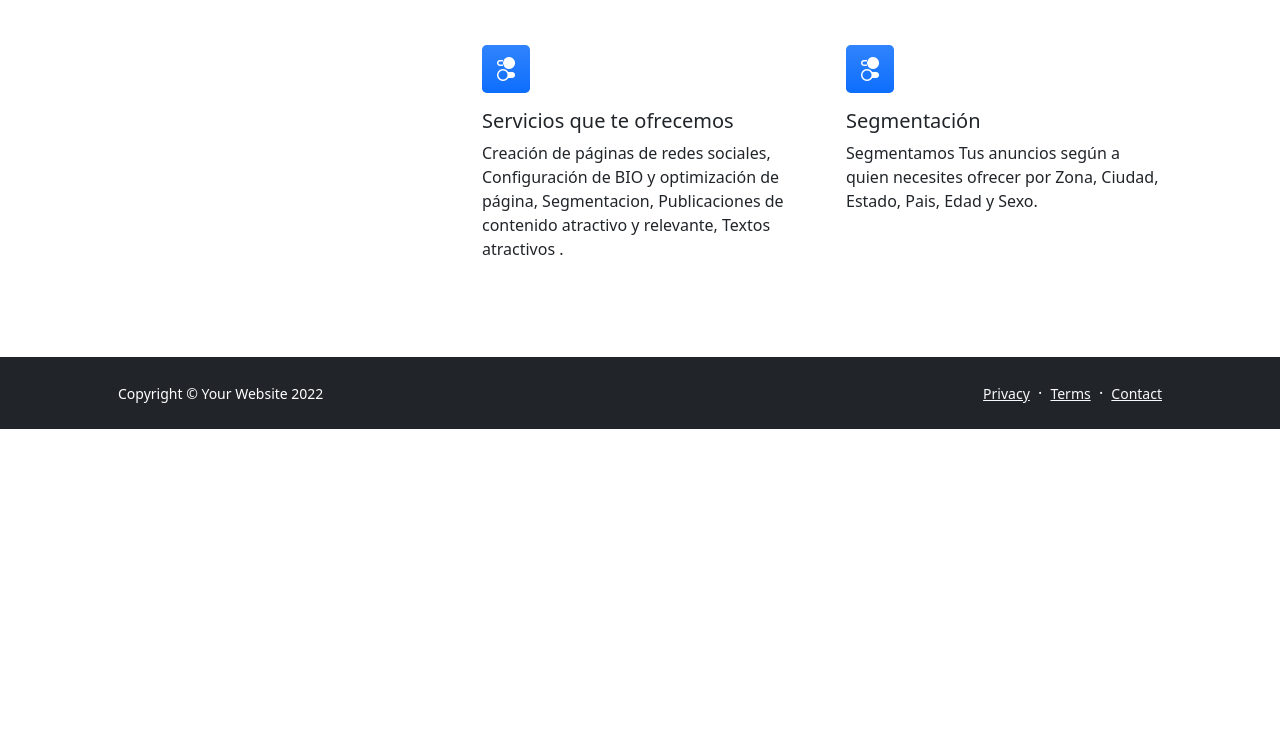
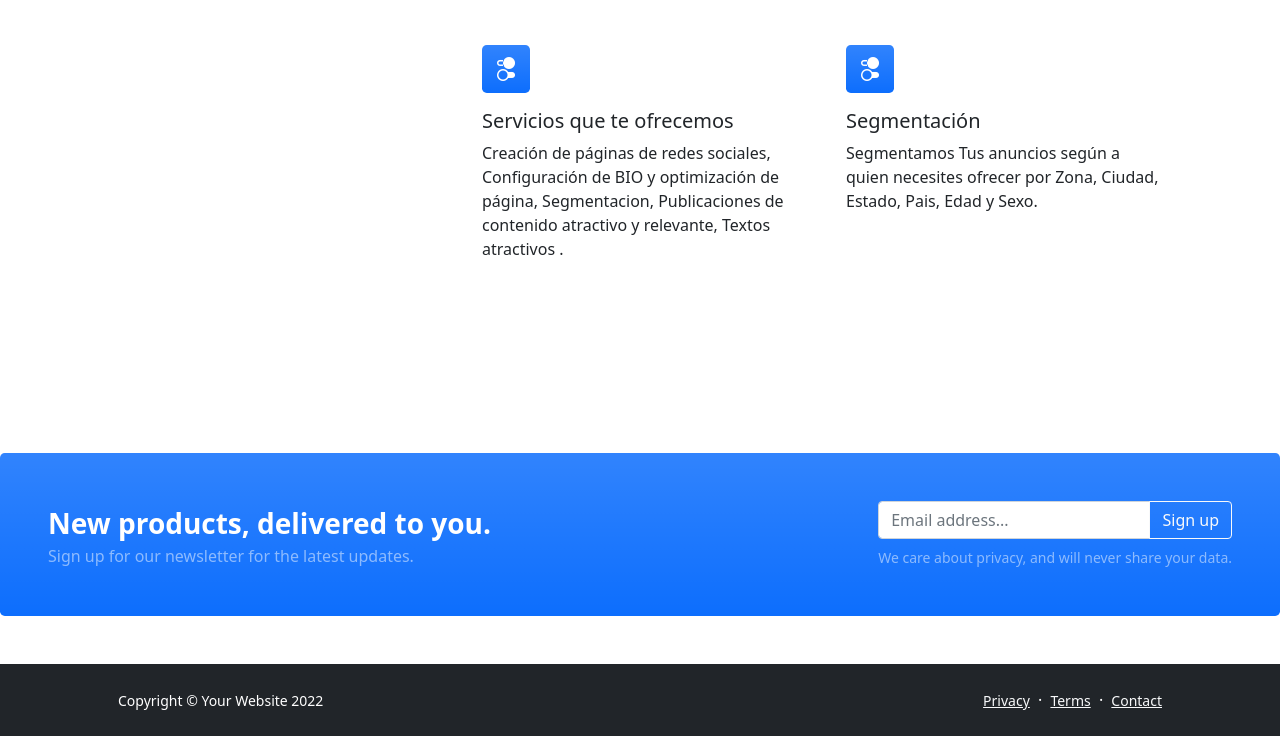
Before and after one commit to infosuriguazu/infosuriguazu.github.io, a plain HTML site: page index.html in a window 1280 px wide. Shown: the part 810-1546 px from the top of the page. Before the commit the page ends 1239 px from the top, so only its background shows below. Drawn offline with nearby package versions, Linux system fonts and the light colour scheme.

Commit message:
Update index.html

```diff
--- a/index.html
+++ b/index.html
@@ -95,7 +95,27 @@
                     </div>
                 </div>
             </section>
-
+            <section class="py-5">
+                <div class="container px-5 my-5">
+                    </div>
+                    <!-- Call to action-->
+                    <aside class="bg-primary bg-gradient rounded-3 p-4 p-sm-5 mt-5">
+                        <div class="d-flex align-items-center justify-content-between flex-column flex-xl-row text-center text-xl-start">
+                            <div class="mb-4 mb-xl-0">
+                                <div class="fs-3 fw-bold text-white">New products, delivered to you.</div>
+                                <div class="text-white-50">Sign up for our newsletter for the latest updates.</div>
+                            </div>
+                            <div class="ms-xl-4">
+                                <div class="input-group mb-2">
+                                    <input class="form-control" type="text" placeholder="Email address..." aria-label="Email address..." aria-describedby="button-newsletter" />
+                                    <button class="btn btn-outline-light" id="button-newsletter" type="button">Sign up</button>
+                                </div>
+                                <div class="small text-white-50">We care about privacy, and will never share your data.</div>
+                            </div>
+                        </div>
+                    </aside>
+                </div>
+            </section>
 
         </main>
         <!-- Footer-->
```
